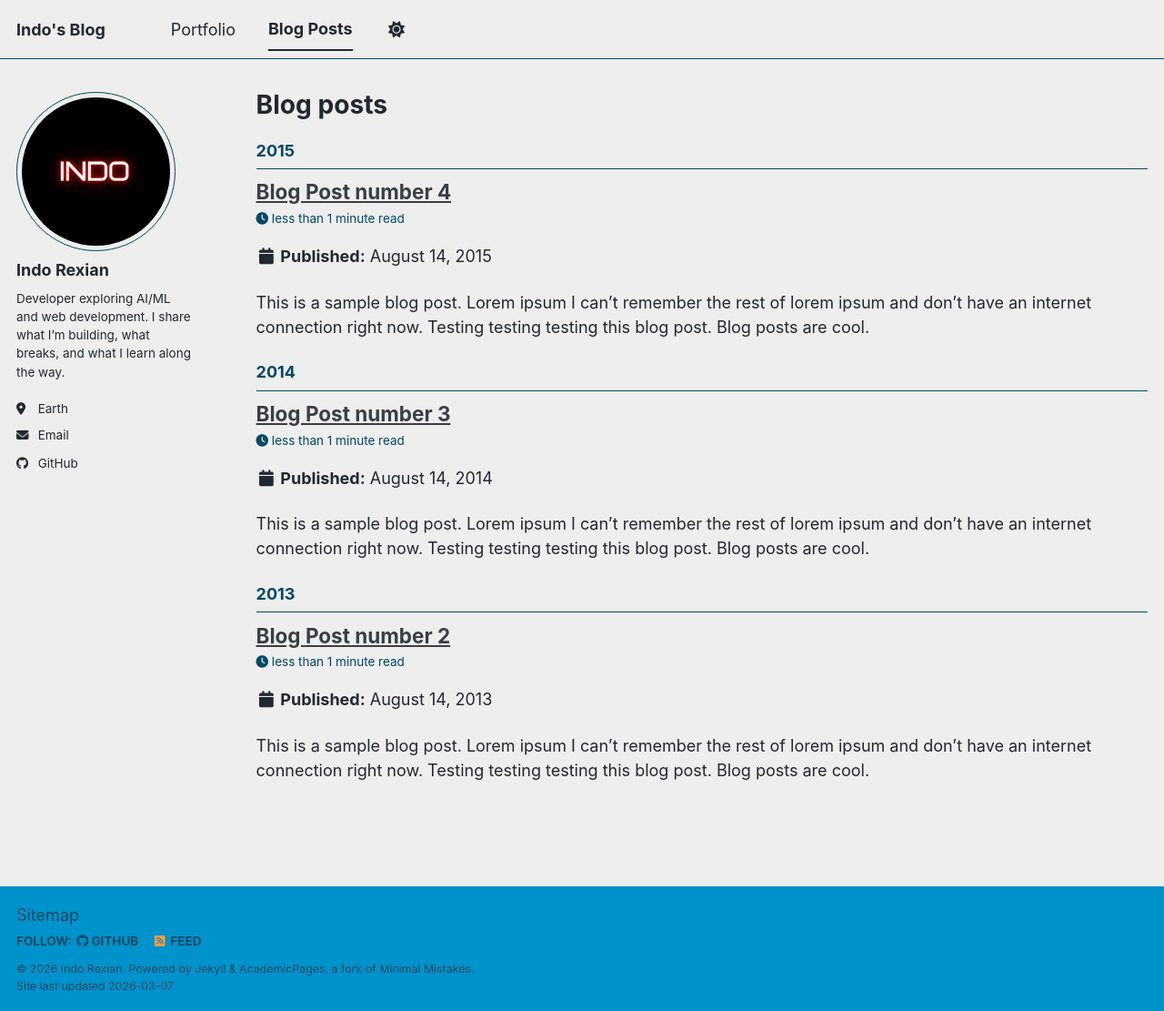
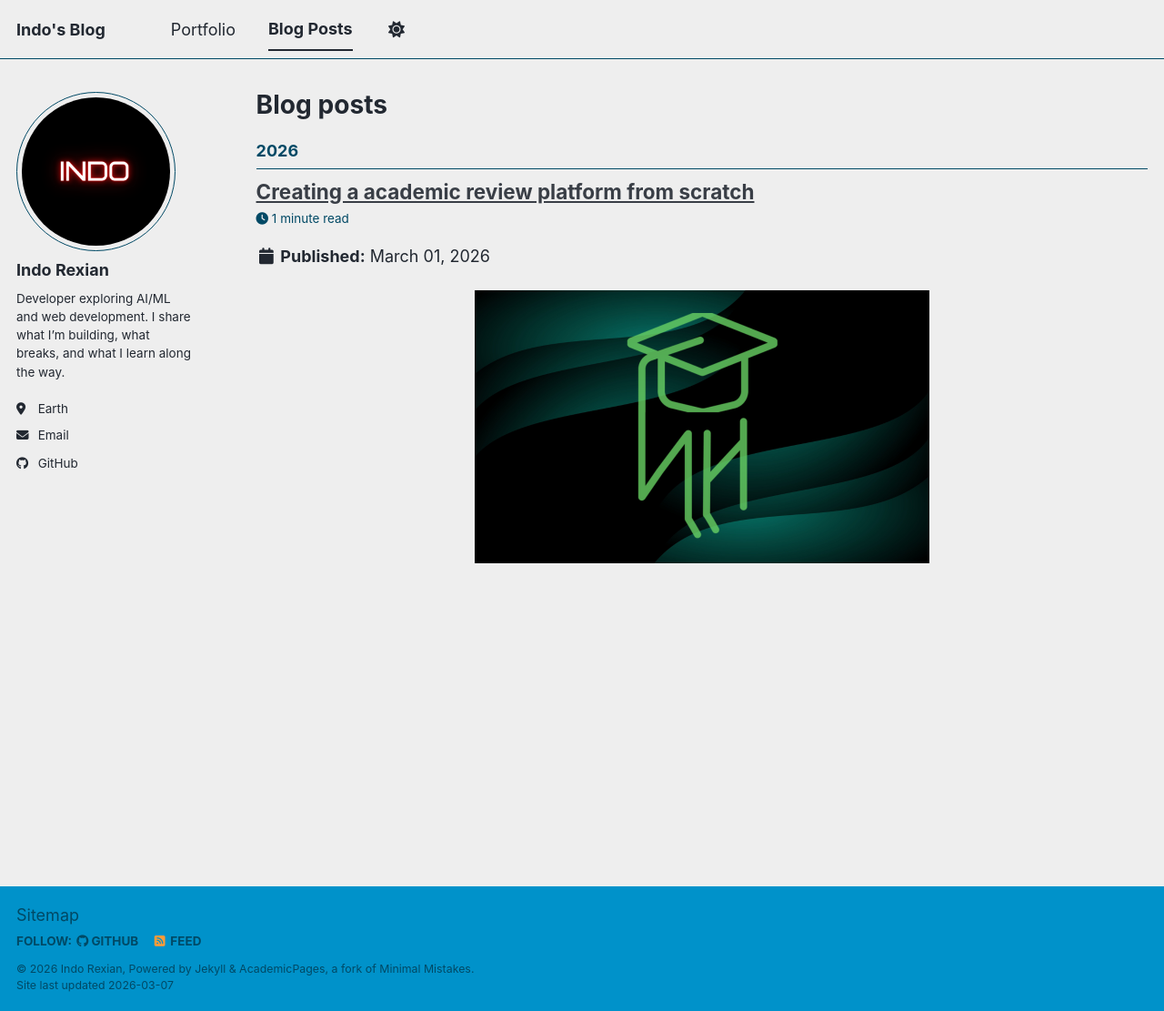
Before and after one commit to IndoRexian/indorexian.github.io, a Jekyll site: the page built from _pages/year-archive.html, in a window 1280 px wide and 1111 px high. Shown: the whole window at 91% size. Built offline with Jekyll 4.4.1, drawn with Linux system fonts in a browser that asks for light colours; a script bundle is joined from its source files by our own code; library files that are not in the unit come from our copies.

Commit message:
Add About page, new project post, and clean up old posts

```diff
--- a/_posts/2013-08-14-blog-post-2.md
+++ /dev/null
@@ -1,20 +0,0 @@
----
-title: 'Blog Post number 2'
-date: 2013-08-14
-permalink: /posts/2013/08/blog-post-2/
-tags:
-  - cool posts
-  - category1
-  - category2
----
-
-This is a sample blog post. Lorem ipsum I can't remember the rest of lorem ipsum and don't have an internet connection right now. Testing testing testing this blog post. Blog posts are cool.
-
-Headings are cool
-======
-
-You can have many headings
-======
-
-Aren't headings cool?
-------
--- a/_posts/2014-08-14-blog-post-3.md
+++ /dev/null
@@ -1,20 +0,0 @@
----
-title: 'Blog Post number 3'
-date: 2014-08-14
-permalink: /posts/2014/08/blog-post-3/
-tags:
-  - cool posts
-  - category1
-  - category2
----
-
-This is a sample blog post. Lorem ipsum I can't remember the rest of lorem ipsum and don't have an internet connection right now. Testing testing testing this blog post. Blog posts are cool.
-
-Headings are cool
-======
-
-You can have many headings
-======
-
-Aren't headings cool?
-------
--- a/_posts/2015-08-14-blog-post-4.md
+++ /dev/null
@@ -1,20 +0,0 @@
----
-title: 'Blog Post number 4'
-date: 2015-08-14
-permalink: /posts/2012/08/blog-post-4/
-tags:
-  - cool posts
-  - category1
-  - category2
----
-
-This is a sample blog post. Lorem ipsum I can't remember the rest of lorem ipsum and don't have an internet connection right now. Testing testing testing this blog post. Blog posts are cool.
-
-Headings are cool
-======
-
-You can have many headings
-======
-
-Aren't headings cool?
-------
--- /dev/null
+++ b/_posts/2026-03-01-nsuthive.md
@@ -0,0 +1,25 @@
+---
+title: 'Creating a academic review platform from scratch'
+date: 2026-03-01
+permalink: /posts/2026/03/nsuthive/
+tags:
+  - webdev
+  - projects
+---
+<div align="center">
+<img src='/images/p1cover.png'>
+</div>
+
+## The Problem
+Since I first joined my university, whenever I wanted to get to know about a certain professor, I would go onto the [NSUT Sub](https://www.reddit.com/r/NSUT_Delhi/) and would search their name to find out more about them. The thing which irritated me a lot was I had to search a lot sometimes to find certain posts.
+
+This actually gave me an idea to make a platform which did exactly that but in a more centralized way. And that's how [NSUT Hive](https://nsuthive.com) came into being.
+
+## Starting Out
+The first task was to actually scrape the data from a reliable source for all professors and after some research I found out that the [official website of NSUT](https://nsut.ac.in) contained this same information publically. However, I don't think so that this data gets updated regularly because many professors data was not available. I was able to get whatever data I could scrape very easily using [Selenium](https://selenium-python.readthedocs.io/).
+
+I have plans to figure out a way to get data from a more frequently updated source and to also have a page where users could report any missing professor data and I would be able to add it manually.
+
+While the initial plan was to use React, I later switched to NextJS as I wanted to learn something robust, and SSR was something that intrigued me.
+
+----Currently Writing----
```
Also changed, not shown: _pages/about.md (+8 -0 lines).
